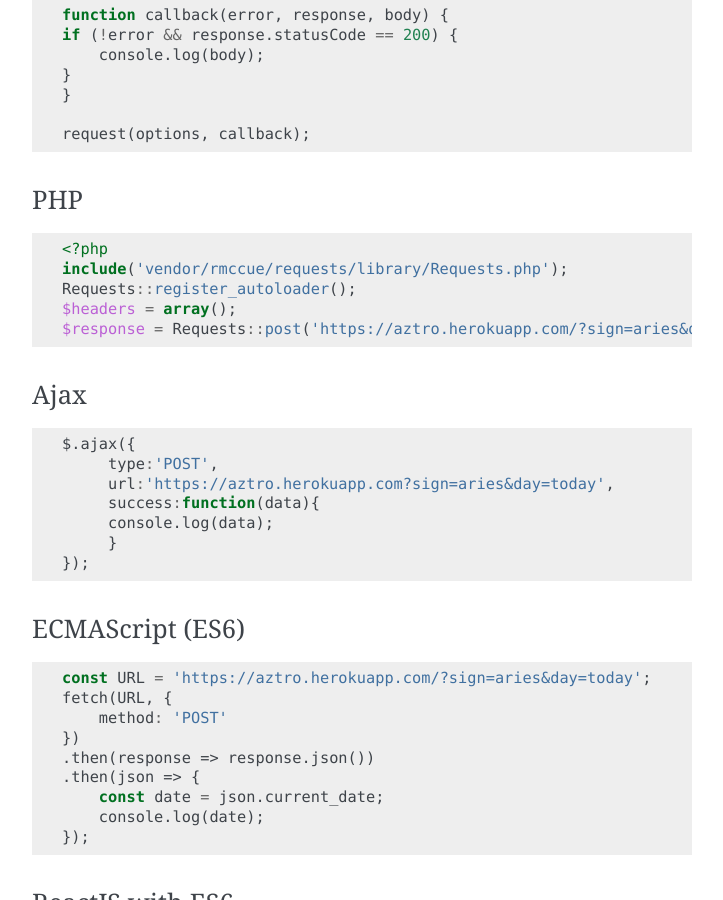
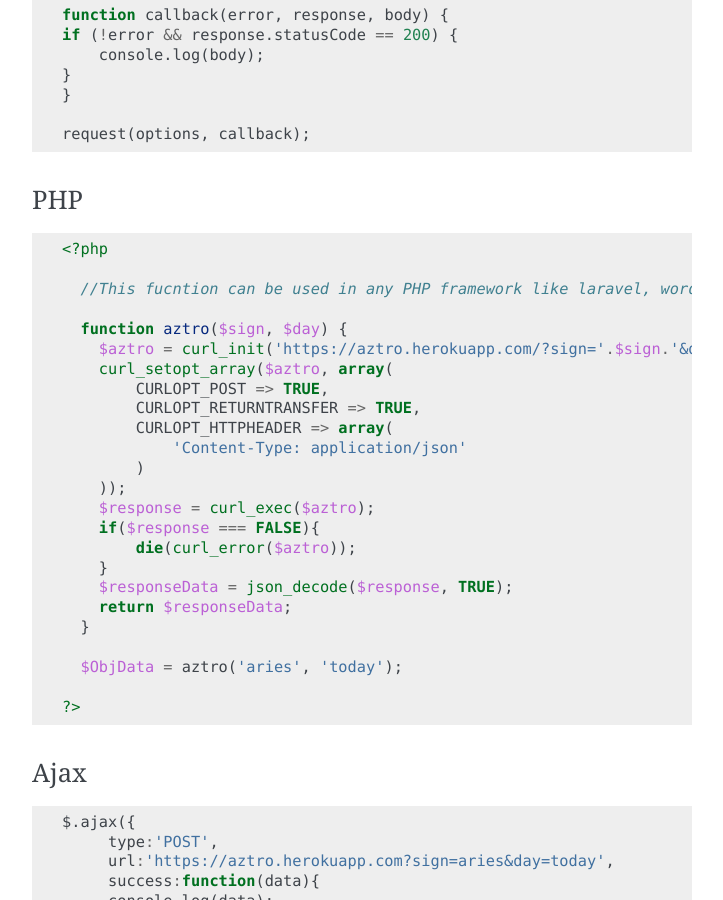
Before and after one commit to sameerkumar18/aztro, a Sphinx documentation site: the page built from docs/source/index.rst, in a window 1280 px wide and 900 px high, scrolled down 2110 px. Shown: the whole window, without its empty margins (388-1111 px from the left). Built offline with Sphinx 7.4.7, drawn with Linux system fonts in a browser that asks for light colours; some of the changed text lies outside the part shown.

```diff
--- a/docs/source/index.rst
+++ b/docs/source/index.rst
@@ -110,10 +110,29 @@ PHP
 .. code-block:: php
 
     <?php
-    include('vendor/rmccue/requests/library/Requests.php');
-    Requests::register_autoloader();
-    $headers = array();
-    $response = Requests::post('https://aztro.herokuapp.com/?sign=aries&day=today', $headers);
+
+      //This fucntion can be used in any PHP framework like laravel, wordpress, drupal, cakephp etc.
+
+      function aztro($sign, $day) {
+        $aztro = curl_init('https://aztro.herokuapp.com/?sign='.$sign.'&day='.$day);
+        curl_setopt_array($aztro, array(
+            CURLOPT_POST => TRUE,
+            CURLOPT_RETURNTRANSFER => TRUE,
+            CURLOPT_HTTPHEADER => array(
+                'Content-Type: application/json'
+            )
+        ));
+        $response = curl_exec($aztro);
+        if($response === FALSE){
+            die(curl_error($aztro));
+        }
+        $responseData = json_decode($response, TRUE);
+        return $responseData;
+      }
+
+      $ObjData = aztro('aries', 'today');
+
+    ?>
 
 
 Ajax
```
Also changed, not shown: other parts of docs/source/index.rst (+1 -1 lines), README.rst (+24 -5 lines).
